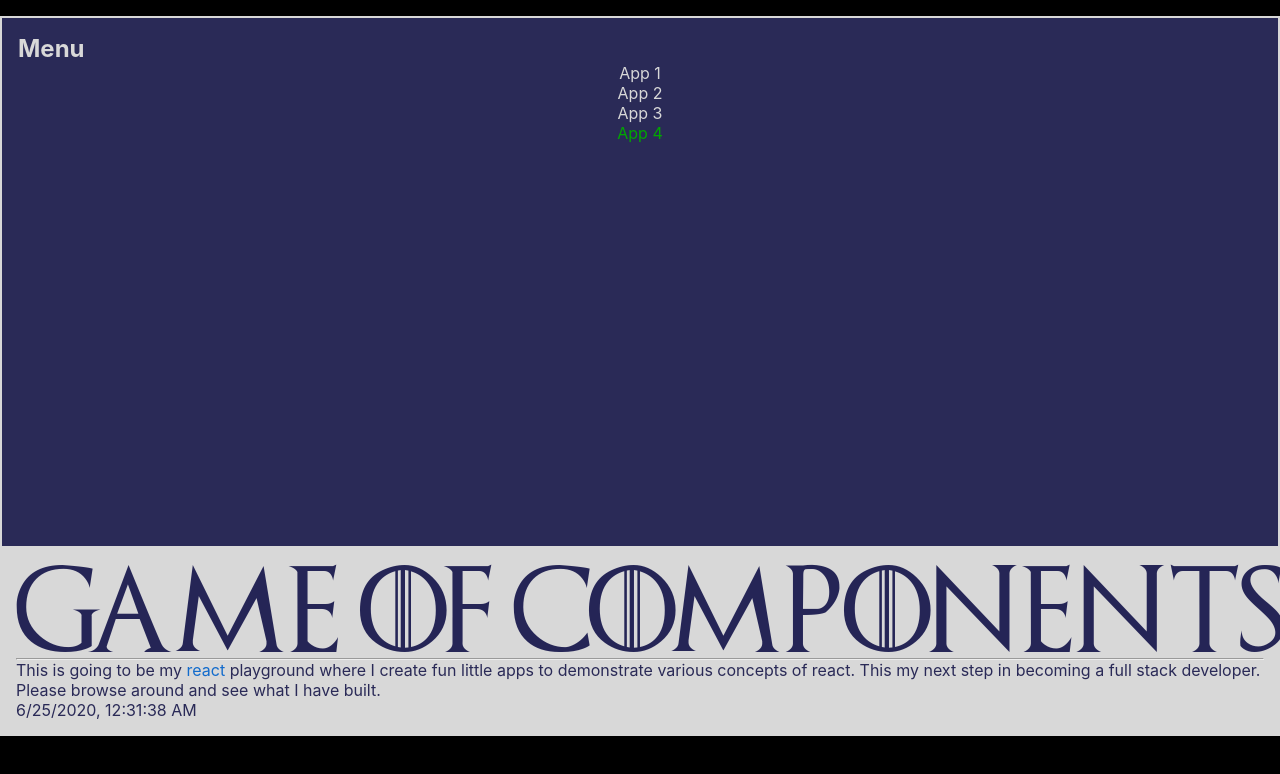
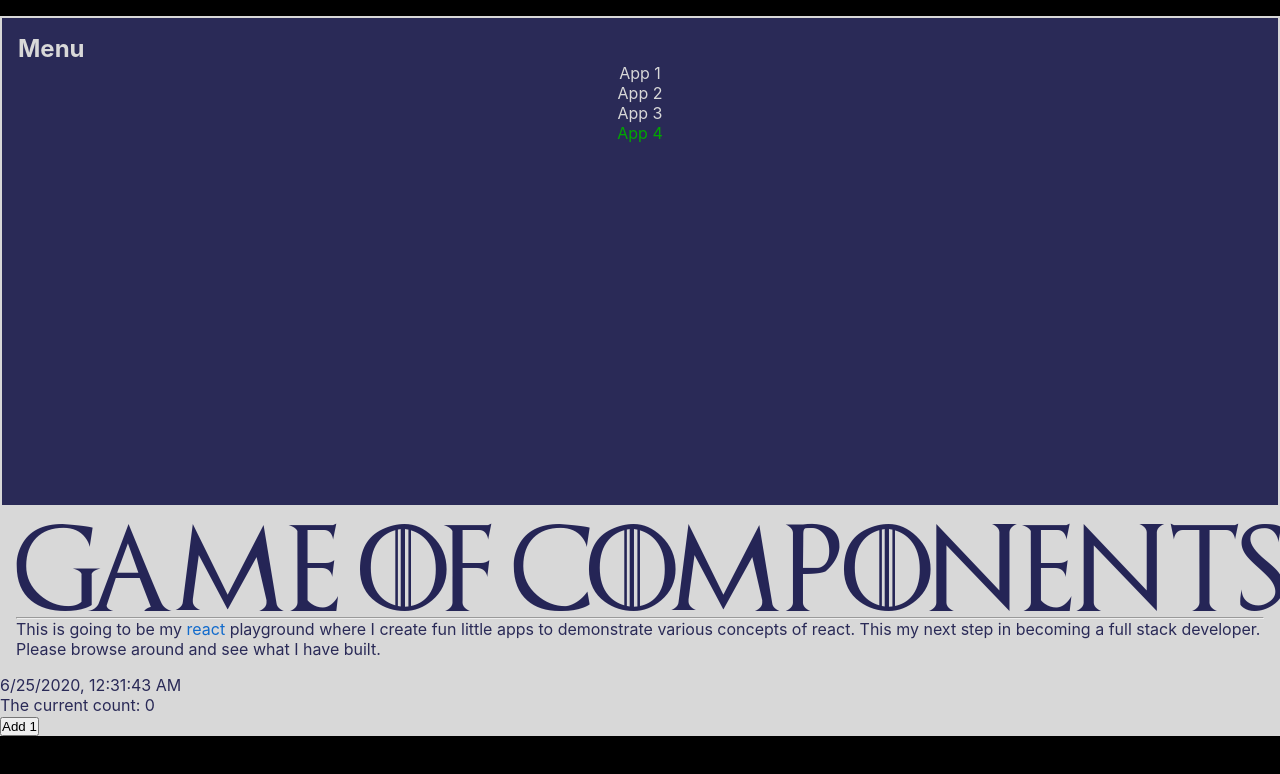
Before and after one commit to thinkful-ei-panda/mattr-clean-start-practice, a React (Create React App) app: page / in a window 1280 px wide. Shown: the top 774 px of the page. Built offline with nearby package versions, Linux system fonts and the light colour scheme.

Commit message:
started on counter

```diff
--- a/src/App.js
+++ b/src/App.js
@@ -4,6 +4,7 @@
 import picture from './goc.png'
 import Tooltip from './composition/Tooltip';
 import TheDate from './state/TheDate'
+import Counter from './state/Counter'
 
 
 const reactTooltip = (
@@ -38,9 +39,10 @@
         This is going to be my {reactTooltip} playground where I create fun little apps
         to demonstrate various concepts of react. This my next step in becoming
         a full stack developer. Please browse around and see what I have built.
-        <TheDate />
+
       </Box>
-
+      <TheDate />
+      <Counter />
 
     </section>
     </main>
--- a/src/composition/Tooltip.js
+++ b/src/composition/Tooltip.js
@@ -23,8 +23,8 @@
       };
 
     render() {
-      console.log('Using a class component!')
-      console.log(this.props)
+      // console.log('Using a class component!')
+      // console.log(this.props)
       return (
         <span className='Tooltip'>
           <span
--- /dev/null
+++ b/src/state/Counter.js
@@ -0,0 +1,19 @@
+import React, { Component } from 'react';
+
+class Counter extends React.Component {
+    state = {
+      count: 0
+    };
+    render() {
+      return (
+        <div>
+          <p>The current count: {this.state.count}</p>
+          <button>
+            Add 1
+          </button>
+        </div>
+      )
+    }
+  }
+
+  export default Counter
--- a/src/state/TheDate.js
+++ b/src/state/TheDate.js
@@ -4,9 +4,32 @@
     constructor(props) {
     super(props)
     this.state = { datetime: new Date() };
+    console.log('constructor')
     }
+
+    // componentDidMount() {
+    //   setInterval(() => {
+    //     console.log('tick')
+    //   }, 1000)
+    // }
+
+    componentDidMount() {
+      console.log('componentDidMount')
+      this.interval = setInterval(() => {
+        console.log('setInterval')
+        this.setState({
+          datetime: new Date()
+        })
+      }, 1000)
+    }
+
+    componentWillUnmount() {
+      console.log('componentWillUnMount')
+      clearInterval(this.interval)
+    }
+
     render() {
-
+      console.log('render')
       return (
         <div>{this.state.datetime.toLocaleString()}</div>
       )
```
Also changed, not shown: 1 other file (tests, documents, lock files or other folders).
